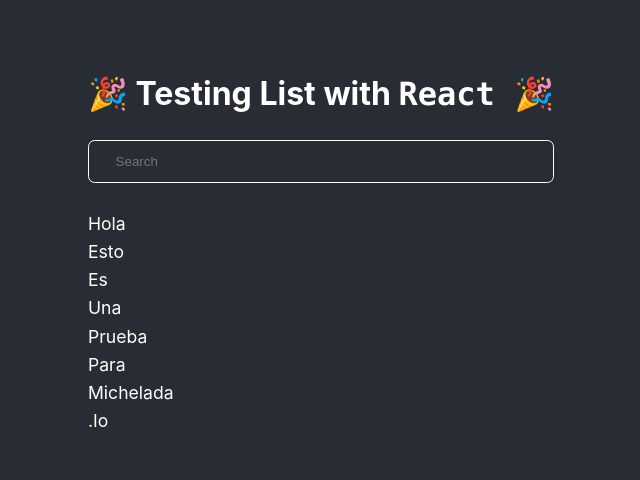
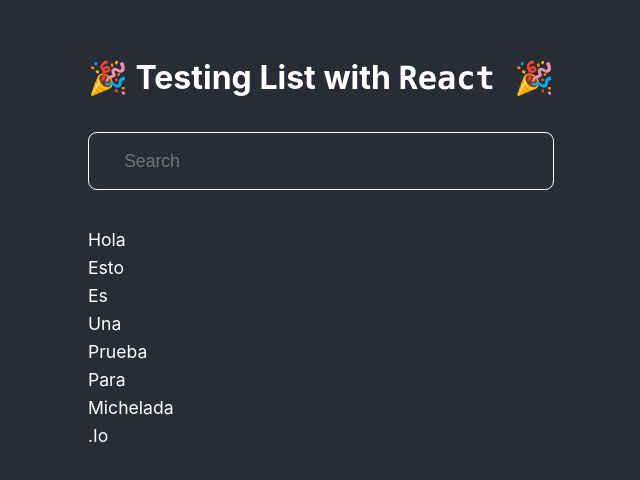
Before and after one commit to Prizrak11/React-Test-List, a React (Create React App) app: page / in a window 1280 px wide. Shown: the part 146-626 px from the top of the page, without its empty margins (319-959 px from the left). Built offline with nearby package versions, Linux system fonts and the light colour scheme.

Commit message:
Little update

```diff
--- a/src/App.css
+++ b/src/App.css
@@ -12,6 +12,8 @@ input {
 	padding-inline: 2em;
 	width: 100%;
 	background-color: transparent;
+	color: white;
+	font-size: 1.1em;
 	border: 1px solid white;
 	border-radius: 0.5em;
 }
--- a/src/App.js
+++ b/src/App.js
@@ -10,7 +10,7 @@ function App() {
     let text = e.target.value
     if (text === '') setSearch({ search: '' })
     else {
-      let plainSearch = text.toLowerCase().trim()
+      let plainSearch = text.toLowerCase().trim().split(' ').join('')
       let validSearch = items.filter(item => item.indexOf(plainSearch) !== -1)
       setSearch({
         search: text,
```
